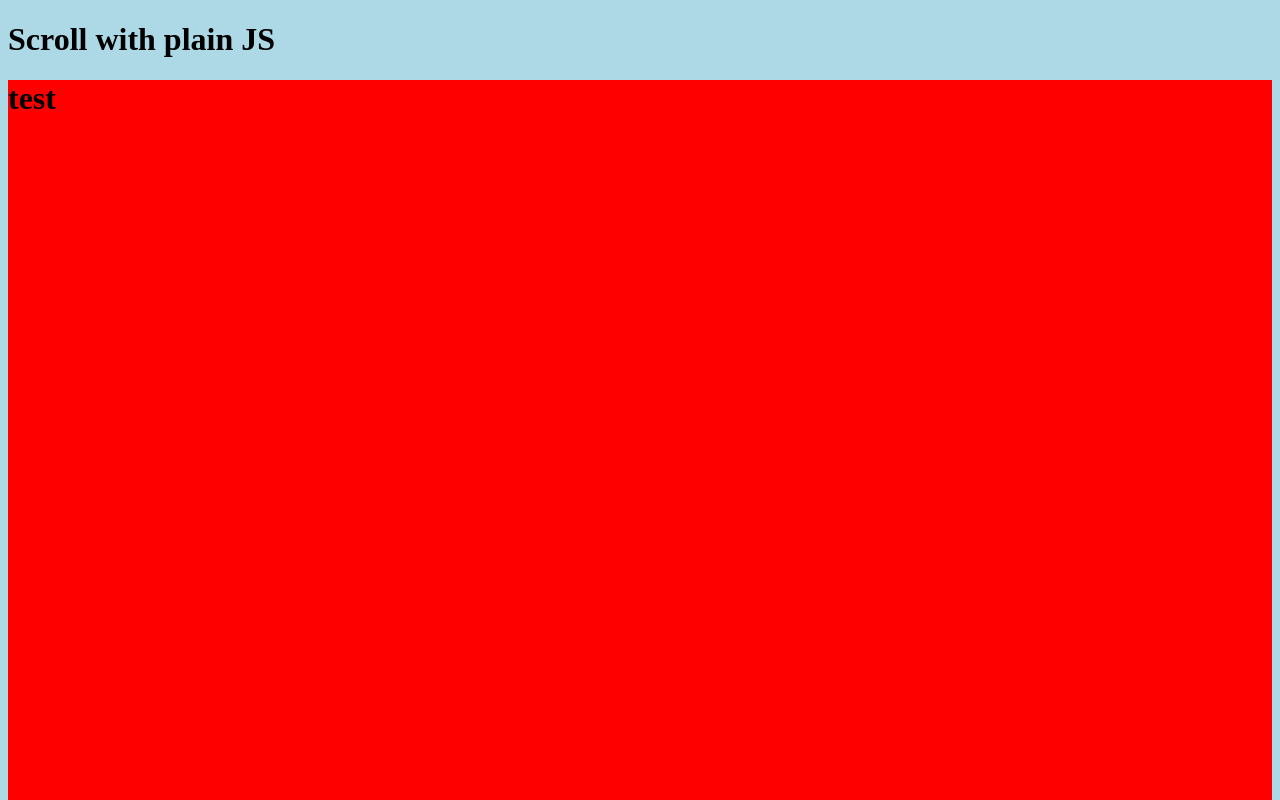
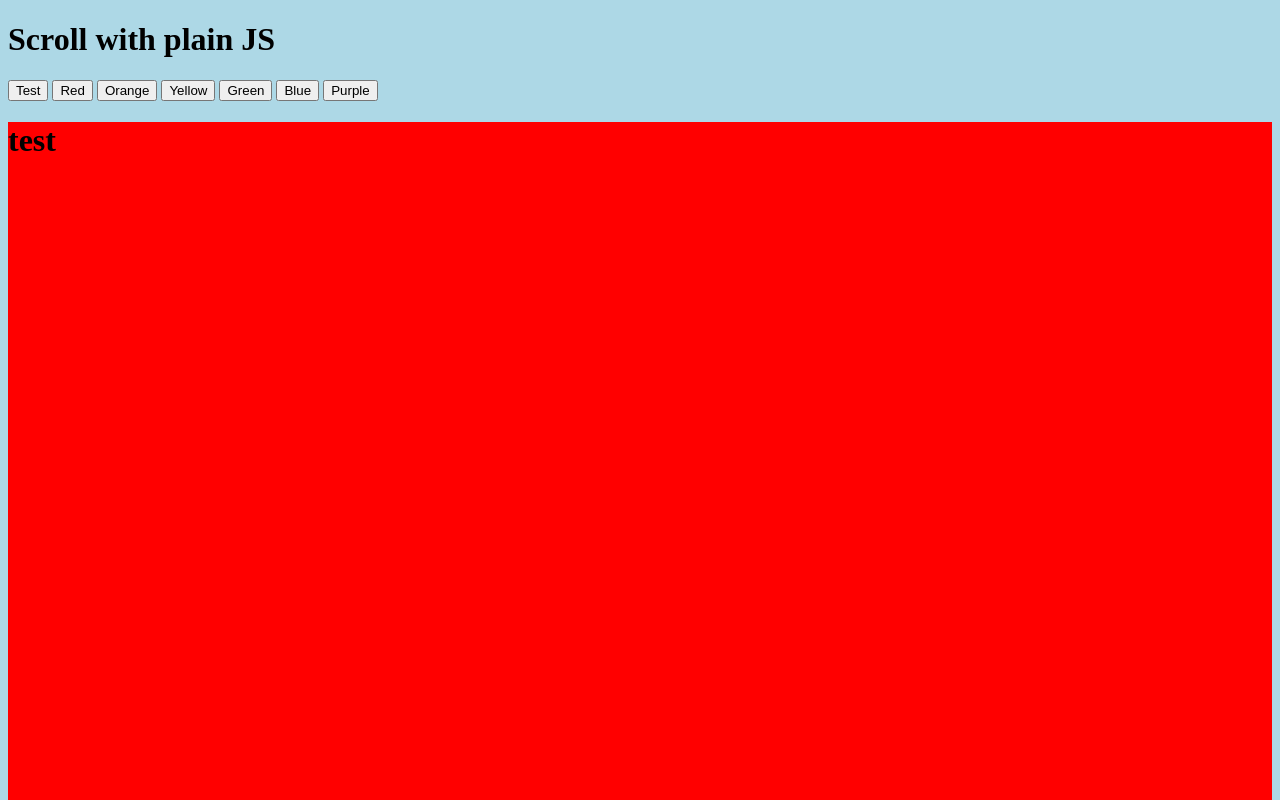
Before and after one commit to 74089/scroll, a plain HTML site: page index.html in a window 1280 px wide. Shown: the top 800 px of the page. Drawn offline with Linux system fonts and the light colour scheme.

Commit message:
Added js.js and created buttons
Added and linked the javascript file
Created buttons in the index.html

```diff
--- a/index.html
+++ b/index.html
@@ -4,12 +4,20 @@
     <meta charset="utf-8">
     <title>Scroll</title>
     <link rel="stylesheet" type="text/css" href="css/style.css">
+    <script src="js/js.js"></script>
   </head>
   <body>
     <!-- Title -->
     <h1>Scroll with plain JS</h1>
 
     <!-- Buttons -->
+    <button onclick="test()">Test</button>
+    <button onclick="button1()">Red</button>
+    <button onclick="button2()">Orange</button>
+    <button onclick="button3()">Yellow</button>
+    <button onclick="button4()">Green</button>
+    <button onclick="button5()">Blue</button>
+    <button onclick="button6()">Purple</button>
 
 
     <!-- Divs for scrollable space -->
--- /dev/null
+++ b/js/js.js
@@ -0,0 +1,3 @@
+function test() {
+  alert("I am a test alert!");
+}
```
